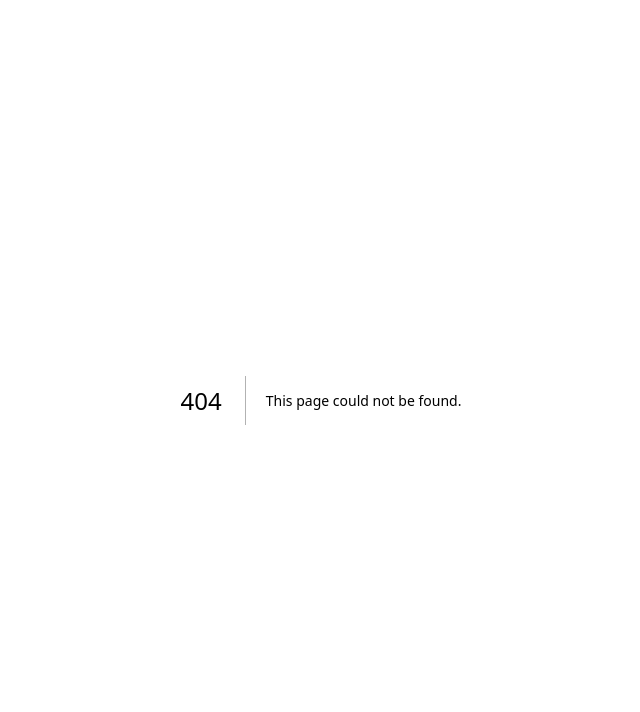
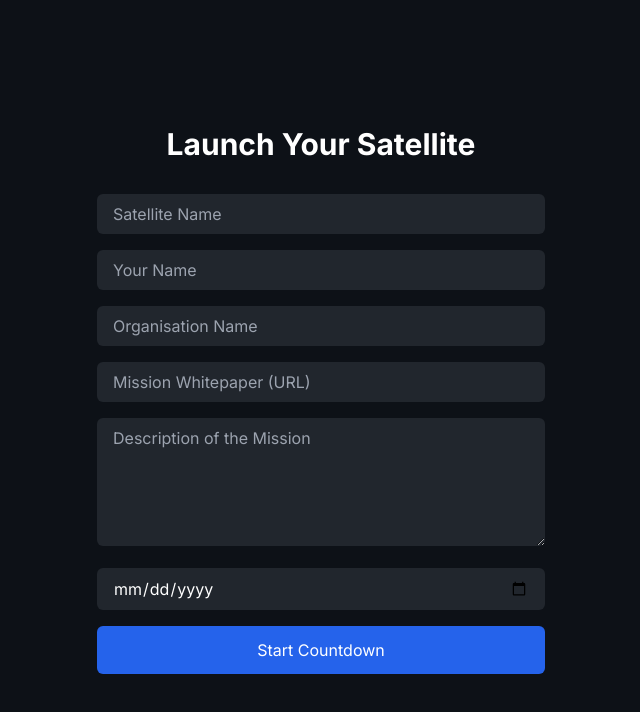
Before and after one commit to Rishikeshk9/DeSat, a Next.js app: page /launch in a window 1280 px wide. Before the commit this address had no page. Shown: the top 712 px of the page, without its empty margins (319-959 px from the left). Built offline with nearby package versions, Linux system fonts and the light colour scheme.

Commit message:
Added New Stars Animation

```diff
--- /dev/null
+++ b/app/launch/page.js
@@ -0,0 +1,5 @@
+import { Launch } from '@/components/Launch';
+
+export default function LaunchPage() {
+  return <Launch />;
+}
--- /dev/null
+++ b/components/Launch.jsx
@@ -0,0 +1,95 @@
+'use client';
+
+import { useState } from 'react';
+
+export function Launch() {
+  const [formData, setFormData] = useState({
+    satelliteName: '',
+    yourName: '',
+    organisationName: '',
+    missionWhitepaper: '',
+    missionDescription: '',
+    launchDate: '',
+  });
+
+  const handleInputChange = (e) => {
+    const { name, value } = e.target;
+    setFormData((prevData) => ({
+      ...prevData,
+      [name]: value,
+    }));
+  };
+
+  const handleSubmit = (e) => {
+    e.preventDefault();
+    // Here you would typically send the form data to your backend
+    console.log('Form submitted:', formData);
+    // TODO: Implement the countdown or navigation to a countdown page
+  };
+
+  return (
+    <div className='min-h-screen bg-[#0D1117] text-white flex flex-col items-center justify-center px-4 py-8'>
+      <h1 className='text-3xl font-bold mb-8'>Launch Your Satellite</h1>
+      <form onSubmit={handleSubmit} className='w-full max-w-md space-y-4'>
+        <input
+          type='text'
+          name='satelliteName'
+          value={formData.satelliteName}
+          onChange={handleInputChange}
+          placeholder='Satellite Name'
+          className='w-full px-4 py-2 bg-[#21262D] rounded-md'
+          required
+        />
+        <input
+          type='text'
+          name='yourName'
+          value={formData.yourName}
+          onChange={handleInputChange}
+          placeholder='Your Name'
+          className='w-full px-4 py-2 bg-[#21262D] rounded-md'
+          required
+        />
+        <input
+          type='text'
+          name='organisationName'
+          value={formData.organisationName}
+          onChange={handleInputChange}
+          placeholder='Organisation Name'
+          className='w-full px-4 py-2 bg-[#21262D] rounded-md'
+          required
+        />
+        <input
+          type='url'
+          name='missionWhitepaper'
+          value={formData.missionWhitepaper}
+          onChange={handleInputChange}
+          placeholder='Mission Whitepaper (URL)'
+          className='w-full px-4 py-2 bg-[#21262D] rounded-md'
+          required
+        />
+        <textarea
+          name='missionDescription'
+          value={formData.missionDescription}
+          onChange={handleInputChange}
+          placeholder='Description of the Mission'
+          className='w-full px-4 py-2 bg-[#21262D] rounded-md h-32'
+          required
+        ></textarea>
+        <input
+          type='date'
+          name='launchDate'
+          value={formData.launchDate}
+          onChange={handleInputChange}
+          className='w-full px-4 py-2 bg-[#21262D] rounded-md'
+          required
+        />
+        <button
+          type='submit'
+          className='w-full px-6 py-3 bg-blue-600 rounded-md hover:bg-blue-700 transition-colors'
+        >
+          Start Countdown
+        </button>
+      </form>
+    </div>
+  );
+}
--- a/components/MoonViewer.jsx
+++ b/components/MoonViewer.jsx
@@ -13,14 +13,20 @@ const MoonViewer = () => {
     // Scene setup
     const scene = new THREE.Scene();
     const camera = new THREE.PerspectiveCamera(50, 1, 0.1, 1000);
-    const renderer = new THREE.WebGLRenderer({ antialias: true, alpha: true });
+    const renderer = new THREE.WebGLRenderer({
+      antialias: true,
+      alpha: true,
+      powerPreference: 'high-performance',
+    });
+    renderer.setPixelRatio(window.devicePixelRatio);
 
     mountRef.current.appendChild(renderer.domElement);
 
     // Moon
-    const moonGeometry = new THREE.SphereGeometry(1, 64, 64);
+    const moonGeometry = new THREE.SphereGeometry(0.75, 128, 128); // Increased segments for smoother sphere
     const textureLoader = new THREE.TextureLoader();
-    const moonTexture = textureLoader.load('/moon.jpg');
+    const moonTexture = textureLoader.load('/earth.jpg');
+    moonTexture.anisotropy = renderer.capabilities.getMaxAnisotropy(); // Improve texture sharpness
     const moonMaterial = new THREE.MeshPhongMaterial({
       map: moonTexture,
       shininess: 5,
@@ -34,7 +40,7 @@ const MoonViewer = () => {
     const ambientLight = new THREE.AmbientLight(0x404040, 0.2); // Soft ambient light
     scene.add(ambientLight);
 
-    const directionalLight = new THREE.DirectionalLight(0xffffff, 0.6);
+    const directionalLight = new THREE.DirectionalLight(0xffffff, 1);
     directionalLight.position.set(15, 10, 0); // Position light to the right of the moon
     scene.add(directionalLight);
 
@@ -59,7 +65,7 @@ const MoonViewer = () => {
 
       // Rotate the moon
       moon.rotation.y += 0.0007; // Adjust this value to change rotation speed
-      moon.rotation.x -= 0.0002; // Adjust this value to change rotation speed
+      //moon.rotation.x -= 0.0002; // Adjust this value to change rotation speed
 
       renderer.render(scene, camera);
     };
@@ -74,6 +80,7 @@ const MoonViewer = () => {
       camera.updateProjectionMatrix();
 
       renderer.setSize(width, height);
+      renderer.setPixelRatio(window.devicePixelRatio); // Ensure proper pixel ratio on resize
     };
 
     // Initial resize
--- /dev/null
+++ b/components/Particles.jsx
@@ -0,0 +1,87 @@
+import React, { useEffect, useRef } from 'react';
+
+export const Particles = () => {
+  const canvasRef = useRef(null);
+
+  useEffect(() => {
+    const canvas = canvasRef.current;
+    const ctx = canvas.getContext('2d');
+    let animationFrameId;
+
+    // Set canvas size
+    canvas.width = window.innerWidth;
+    canvas.height = window.innerHeight;
+
+    // Particle class
+    class Particle {
+      constructor() {
+        this.reset();
+        this.y = Math.random() * canvas.height; // Start at random y position
+      }
+
+      reset() {
+        this.x = Math.random() * canvas.width;
+        this.y = 0; // Start from top
+        this.size = Math.random() * 2 + 1;
+        this.speedX = Math.random() * 2 - 1; // Slight horizontal movement
+        this.speedY = Math.random() * 3 + 2; // Faster downward movement
+        this.brightness = Math.random() * 0.5 + 0.5; // Random brightness
+      }
+
+      update() {
+        this.x += this.speedX;
+        this.y += this.speedY;
+
+        // Reset particle when it goes off screen
+        if (this.y > canvas.height) {
+          this.reset();
+        }
+
+        // Fade out as it falls
+        this.brightness -= 0.005;
+        if (this.brightness <= 0) {
+          this.reset();
+        }
+      }
+
+      draw() {
+        ctx.fillStyle = `rgba(255, 255, 255, ${this.brightness})`;
+        ctx.beginPath();
+        ctx.arc(this.x, this.y, this.size, 0, Math.PI * 2);
+        ctx.fill();
+      }
+    }
+
+    // Create particle array
+    const particleArray = [];
+    const numberOfParticles = 1;
+
+    for (let i = 0; i < numberOfParticles; i++) {
+      particleArray.push(new Particle());
+    }
+
+    // Animation loop
+    const animate = () => {
+      ctx.fillStyle = 'rgba(0, 0, 0, 0.1)'; // Match background color with slight transparency
+      ctx.fillRect(0, 0, canvas.width, canvas.height);
+
+      for (let i = 0; i < particleArray.length; i++) {
+        particleArray[i].update();
+        particleArray[i].draw();
+      }
+
+      animationFrameId = requestAnimationFrame(animate);
+    };
+
+    animate();
+
+    // Clean up
+    return () => {
+      cancelAnimationFrame(animationFrameId);
+    };
+  }, []);
+
+  return (
+    <canvas ref={canvasRef} className='absolute top-0 left-0 w-full h-full' />
+  );
+};
--- a/components/home.jsx
+++ b/components/home.jsx
@@ -5,6 +5,8 @@ import Papa from 'papaparse';
 import { calculateSatellitePosition } from '@/app/utils/satellite';
 import GLTFModelViewer from './GLTFModelViewer';
 import MoonViewer from './MoonViewer';
+import Link from 'next/link';
+import { Particles } from './Particles';
 
 export function Home() {
   const [searchTerm, setSearchTerm] = useState('');
@@ -122,7 +124,7 @@ export function Home() {
   }, [showModal, selectedSatellite, handleRefresh]);
 
   return (
-    <div className='flex min-h-screen w-full flex-col items-center justify-center bg-[#0D1117] px-4 md:px-6 '>
+    <div className='flex min-h-screen w-full flex-col items-center justify-center bg-[#0D1117] px-4 md:px-6 relative'>
       {satelliteData && (
         <div className='flex flex-col w-full max-w-md gap-2 text-left text-white'>
           <h1 className='text-white'>{selectedSatellite.info.satname}</h1>
@@ -138,15 +140,18 @@ export function Home() {
           </button>
         </div>
       )}
-      <div className='w-full max-w-md space-y-6 text-center'>
-        <div className='absolute flex flex-col items-center justify-center text-center bottom-12'>
-          <h1 className='flex text-3xl font-bold tracking-tighter text-center text-white sm:text-4xl md:text-5xl lg:text-6xl'>
-            DeSat
-          </h1>
-          <p className='flex text-center text-white'>
-            Own & Control the Future of Space Exploration
-          </p>
-        </div>
+      <Particles />
+      {/* Launch Satellite button in the top right corner */}
+      <div className='absolute z-10 top-4 right-4'>
+        <Link
+          href='/launch'
+          className='inline-block px-4 py-1 text-white transition-colors border rounded-md border-white/50 hover:bg-white/50 active:bg-white active:text-black hover:text-black'
+        >
+          Launch Satellite
+        </Link>
+      </div>
+
+      <div className='w-full max-w-md text-center'>
         <div className='relative w-full '>
           <MoonViewer />
           <form className='flex items-center rounded-md bg-[#21262D] px-4 py-2 text-white shadow-lg'>
@@ -195,9 +200,16 @@ export function Home() {
           )}
         </div>
       </div>
-
+      <div className='absolute flex flex-col items-center justify-center w-full text-center bottom-12'>
+        <h1 className='flex text-3xl font-bold tracking-tighter text-center text-white sm:text-4xl md:text-5xl lg:text-6xl '>
+          DeSat
+        </h1>
+        <p className='flex text-xs text-center text-white/50'>
+          Own & Control the Future of Space Exploration
+        </p>
+      </div>
       {showModal && (
-        <div className='fixed inset-0 z-50 flex items-center justify-center bg-black bg-opacity-50'>
+        <div className='fixed   z-[999] flex items-center justify-center bg-black bg-opacity-50'>
           <div className='bg-[#21262D] p-4 rounded-md w-5/6 h-5/6 flex flex-col'>
             <div className='flex items-center justify-between mb-4'>
               <div className='flex items-center'>
@@ -270,6 +282,7 @@ export function Home() {
           </div>
         </div>
       )}
+      {/* Remove the previous Launch Satellite button from here */}
     </div>
   );
 }
--- a/jsconfig.json
+++ b/jsconfig.json
@@ -1,5 +1,6 @@
 {
   "compilerOptions": {
+    "jsx": "react",
     "paths": {
       "@/*": ["./*"]
     }
--- a/package.json
+++ b/package.json
@@ -10,6 +10,7 @@
   },
   "dependencies": {
     "@radix-ui/react-icons": "^1.3.0",
+    "@tsparticles/react": "^3.0.0",
     "@types/three": "^0.168.0",
     "class-variance-authority": "^0.7.0",
     "clsx": "^2.1.1",
```
Also changed, not shown: 1 other file (tests, documents, lock files or other folders).
